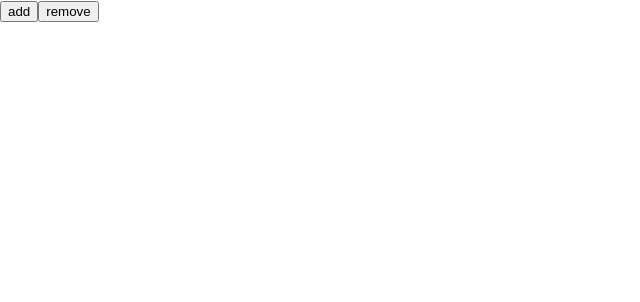
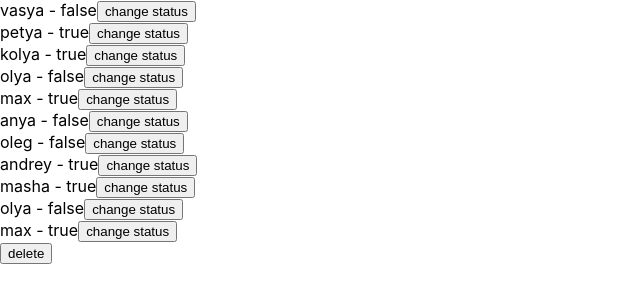
Before and after one commit to GrayHead/alex_lad_react, a React (Create React App) app: page / in a window 1280 px wide. Shown: the top 302 px of the page, without its empty margins (0-640 px from the left). Built offline with nearby package versions, Linux system fonts and the light colour scheme.

Commit message:
lesson4 lch

```diff
--- a/src/App.js
+++ b/src/App.js
@@ -1,7 +1,7 @@
-import React, {Component} from 'react';
 import User from './User';
+import {useState, useEffect} from 'react';
 
-const usersList = [
+let usersList = [
 	{name: 'vasya', age: 31, status: false},
 	{name: 'petya', age: 30, status: true},
 	{name: 'kolya', age: 29, status: true},
@@ -15,42 +15,22 @@ const usersList = [
 	{name: 'max', age: 31, status: true}
 ];
 
-class App extends Component {
+export default function App() {
 
-	state = {users: []};
-	userIndex = 0;
+	let [users, setUsers] = useState(usersList);
 
-	render() {
-		let {users} = this.state;
+	// render()
 	return (
 		<div>
 			{
-
-					users.map((value, index) => <User item={value} key={index}/>)
+				users.map((value, index) => <User key={index} item={value}/>)
 			}
 
-
-				<button onClick={this.add}> add</button>
-				<button onClick={this.remove}> remove</button>
-
+			<button onClick={() => {
+				users.pop();
+				setUsers([...users]);
+			}}>delete
+			</button>
 		</div>
 	);
 }
-
-	add = () => {
-		let {users} = this.state;
-		users.push(usersList[this.userIndex]);
-		this.setState({users});
-		this.userIndex++;
-		console.log(users);
-	};
-
-	remove = () => {
-		let {users} = this.state;
-		users.pop();
-		this.setState({users});
-		this.userIndex--;
-	};
-}
-
-export default App;
--- a/src/User.js
+++ b/src/User.js
@@ -1,41 +1,38 @@
-import React, {Component} from 'react';
+import {useState, useEffect} from 'react';
 
-class User extends Component {
+export default function User({item}) {
 
-	state = {interavlID: 0};
+	let [status, setStatus] = useState(item.status);
+	let [name, setName] = useState(item.name);
+
+	// cdm
+	useEffect(() => {
+		console.log('effect 1');
+		// cwu
+		return ()=> console.log('delete');
+	}, []);
 
 
-	constructor(props, context) {
-		super(props, context);
-		console.log('constructor');
-	}
+	//cdu
+	useEffect(() => {
+		console.log('effect 2');
+	}, [status]);
 
-	componentDidMount() {
-		console.log('componentDidMount');
-		let interavlID = setInterval(() => console.log('interval'), 1000);
-		this.setState({interavlID});
-	}
 
-	componentDidUpdate(prevProps, prevState, snapshot) {
-		console.log('componentDidUpdate');
-		console.log(prevProps, prevState);
-	}
+	return (
+		<div>
+			{name} - {status.toString()}
 
-	componentWillUnmount() {
-		console.log('componentWillUnmount');
-		let {interavlID} = this.state;
-		clearInterval(interavlID);
-	}
+			<button onClick={() => {
 
-	render() {
-		let {item} = this.props;
-		return (
-			<div>
-				{item.name}
+				setStatus(!status);
+				console.log(status);
+				setName(name + '!');
 
-			</div>
-		);
-	}
+			}}> change status
+			</button>
+
+
+		</div>
+	);
 }
-
-export default User;
```
Also changed, not shown: 1 other file (tests, documents, lock files or other folders). Lines whose indentation alone changed are shown as unchanged.
